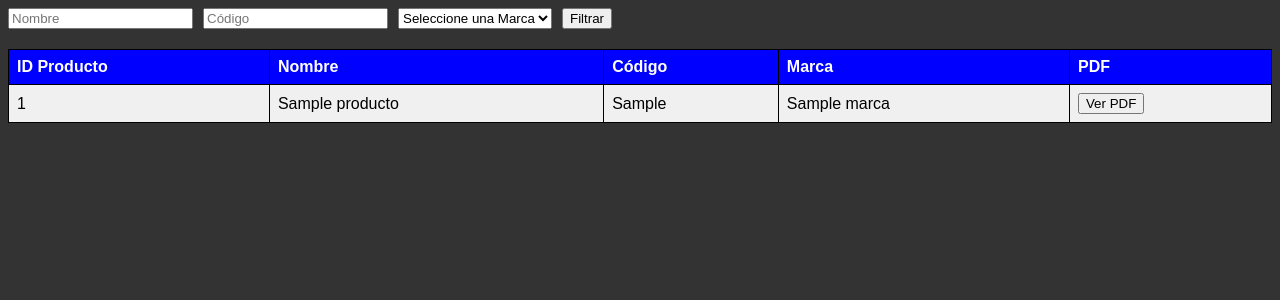
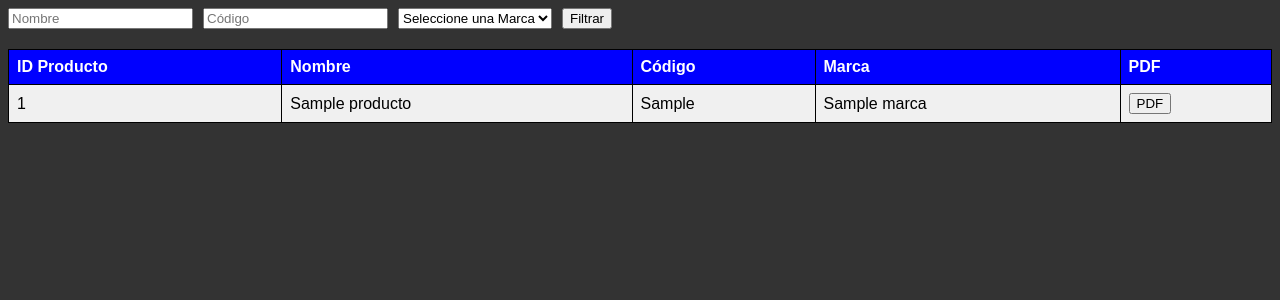
Before and after one commit to AlexT031/Redes, a PHP site: page /PH/prueba123/index.php in a window 1280 px wide. Shown: the top 300 px of the page. Run offline with PHP 8.4, Linux system fonts and the light colour scheme; tables that the repository leaves empty or names only in its code hold one stand-in row (values such as "Sample post").

Commit message:
Update index.php

```diff
--- a/PH/prueba123/index.php
+++ b/PH/prueba123/index.php
@@ -60,7 +60,7 @@
             echo "<td>{$row['nombre']}</td>";
             echo "<td>{$row['codigo']}</td>";
             echo "<td>{$row['marca']}</td>";
-            echo "<td><button onclick=\"openPdf('" . $row["archivo_pdf"] . "')\">Ver PDF</button></td>";
+            echo "<td><button onclick=\"openModal('" . $row["archivo_pdf"] . "')\">PDF</button></td>";
             echo "</tr>";
         }
         ?>
```
